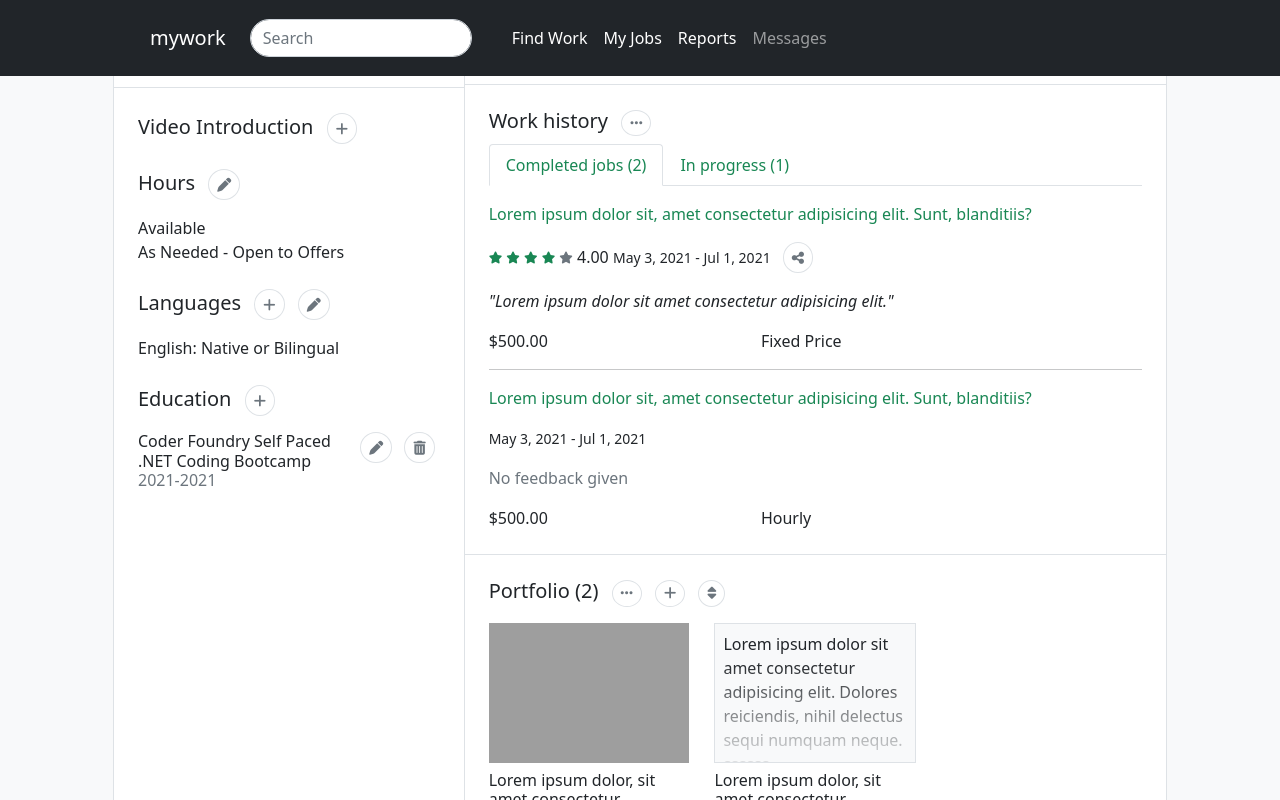
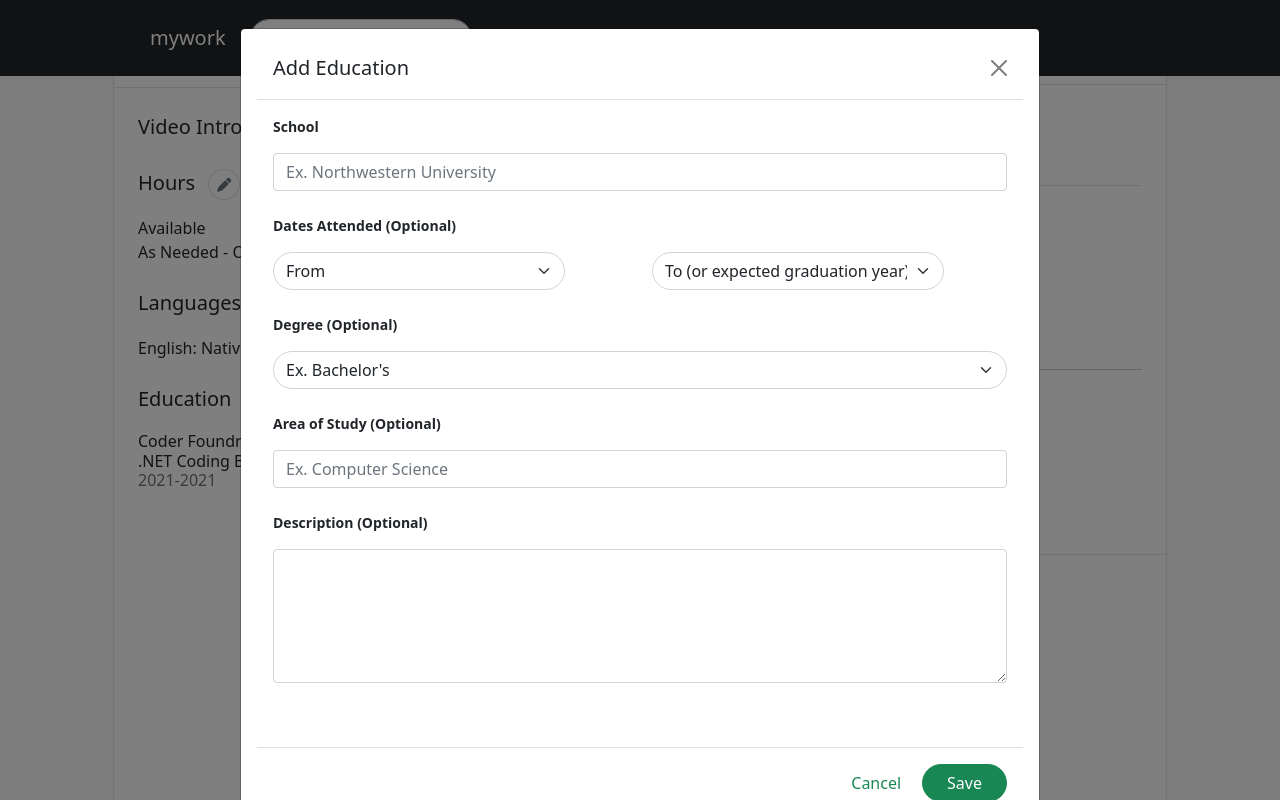
Before and after one commit to Micah-Bello/mywork_UI, a plain HTML site: page profile.html in a window 1280 px wide. Both pictures are taken after a click on the button 259 px from the left and 945 px from the top of the page. Shown: the part 545-1345 px from the top of the page. Drawn offline with nearby package versions, Linux system fonts and the light colour scheme; grey boxes are pictures that could not be loaded.

Commit message:
Added modals for education and other experiences

```diff
--- a/profile.html
+++ b/profile.html
@@ -153,7 +153,8 @@
                     class="fas fa-pen text-secondary"></i></button>
               </p>
               <p><span class="h6">English: </span><span>Native or Bilingual</span></p>
-              <p class="fs-5 mt-4">Education <button class="btn-sm ms-2 rounded-circle border bg-white"><i
+              <p class="fs-5 mt-4">Education <button class="btn-sm ms-2 rounded-circle border bg-white"
+                  data-bs-toggle="modal" data-bs-target="#addEducationModal"><i
                     class="fas fa-plus text-secondary"></i></button></p>
               <div class="d-flex justify-content-between">
                 <div>
@@ -357,7 +358,8 @@
       <div class="bg-white border row p-4 mb-4">
         <div class="d-flex justify-content-between">
           <p class="h4 mb-3">Other Experiences</p>
-          <button class="btn rounded-circle border mb-3"><i class="fas fa-plus text-secondary"></i></button>
+          <button class="btn rounded-circle border mb-3" data-bs-toggle="modal"
+            data-bs-target="#addOtherExperiencesModal"><i class="fas fa-plus text-secondary"></i></button>
         </div>
         <hr>
         <div class="d-flex justify-content-between">
@@ -765,6 +767,7 @@
               <div class="row mb-4">
                 <div class="col-md-6">
                   <select name="startMonth" id="startMonth" class="form-select rounded-pill">
+                    <option value="" selected disabled hidden>Month</option>
                     <option value="01">January</option>
                     <option value="02">February</option>
                     <option value="03">March</option>
@@ -790,6 +793,7 @@
               <div class="row mb-4">
                 <div class="col-md-6">
                   <select name="endMonth" id="endMonth" class="form-select rounded-pill">
+                    <option value="" selected disabled hidden>Month</option>
                     <option value="01">January</option>
                     <option value="02">February</option>
                     <option value="03">March</option>
@@ -828,6 +832,76 @@
         </div>
       </div>
 
+      <div class="modal fade" id="addEducationModal" tabindex="-1" aria-labelledby="addEducationModalLabel"
+        aria-hidden="true">
+        <div class="modal-dialog modal-dialog-centered modal-lg">
+          <div class="modal-content px-3 py-2">
+            <div class="modal-header">
+              <h5 class="modal-title" id="addEducationModalLabel">Add Education</h5>
+              <button type="button" class="btn-close" data-bs-dismiss="modal" aria-label="Close"></button>
+            </div>
+            <div class="modal-body">
+              <p class="small fw-bold">School</p>
+              <input class="form-control mb-4" type="text" placeholder="Ex. Northwestern University" />
+
+              <p class="small fw-bold">Dates Attended (Optional)</p>
+              <div class="row mb-4">
+                <div class="col-md-5">
+                  <select name="endYear" id="endYear" class="form-select rounded-pill">
+                    <option>From</option>
+                  </select>
+                </div>
+                <div class="col-md-5 offset-md-1">
+                  <select name="endYear" id="endYear" class="form-select rounded-pill">
+                    <option>To (or expected graduation year)</option>
+                  </select>
+                </div>
+              </div>
+
+              <p class="small fw-bold">Degree (Optional)</p>
+              <select name="endYear" id="endYear" class="form-select rounded-pill mb-4">
+                <option>Ex. Bachelor's</option>
+              </select>
+
+              <p class="small fw-bold">Area of Study (Optional)</p>
+              <input class="form-control mb-4" type="text" placeholder="Ex. Computer Science" />
+
+              <p class="small fw-bold">Description (Optional)</p>
+              <textarea class="form-control mb-5" type="text" rows="5"></textarea>
+            </div>
+            <div class="modal-footer">
+              <button type="button" class="btn text-success text-decoration-none"
+                data-bs-dismiss="modal">Cancel</button>
+              <button type="button" class="btn btn-success rounded-pill px-4">Save</button>
+            </div>
+          </div>
+        </div>
+      </div>
+
+      <div class="modal fade" id="addOtherExperiencesModal" tabindex="-1"
+        aria-labelledby="addOtherExperiencesModalLabel" aria-hidden="true">
+        <div class="modal-dialog modal-dialog-centered modal-lg">
+          <div class="modal-content px-3 py-2">
+            <div class="modal-header">
+              <h5 class="modal-title" id="addOtherExperiencesModalLabel">Add other experiences</h5>
+              <button type="button" class="btn-close" data-bs-dismiss="modal" aria-label="Close"></button>
+            </div>
+            <div class="modal-body">
+              <p class="small fw-bold">Subject</p>
+              <input class="form-control mb-4" type="text" />
+
+              <p class="small fw-bold">Description</p>
+              <textarea class="form-control mb-5" type="text" rows="8"></textarea>
+            </div>
+            <div class="modal-footer">
+              <button type="button" class="btn text-success text-decoration-none"
+                data-bs-dismiss="modal">Cancel</button>
+              <button type="button" class="btn btn-success rounded-pill px-4">Save</button>
+            </div>
+          </div>
+        </div>
+      </div>
+
     </div>
   </main>
   <footer>
```
